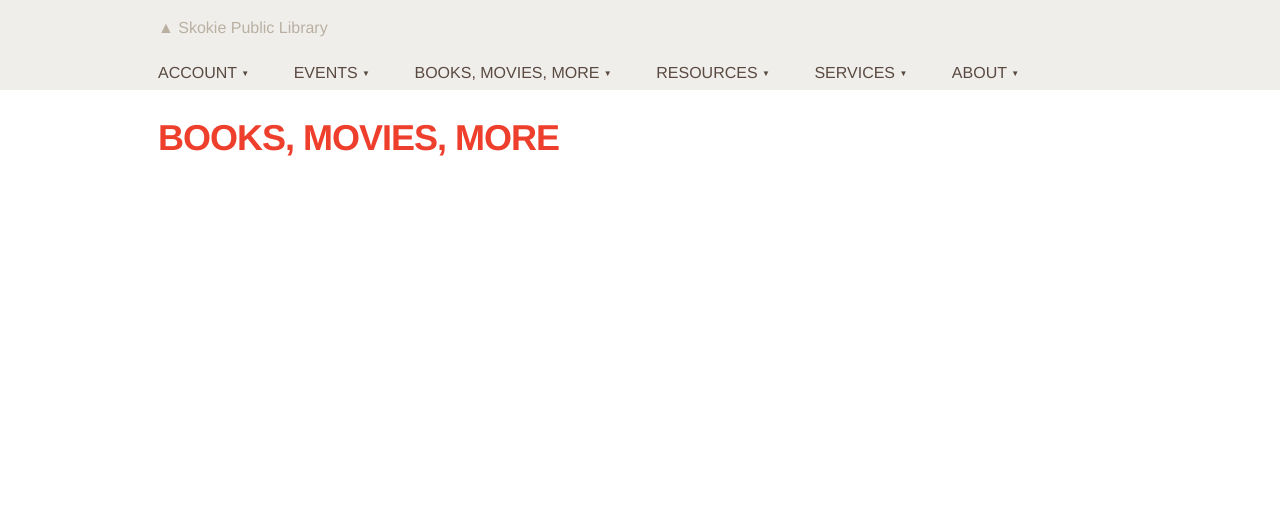
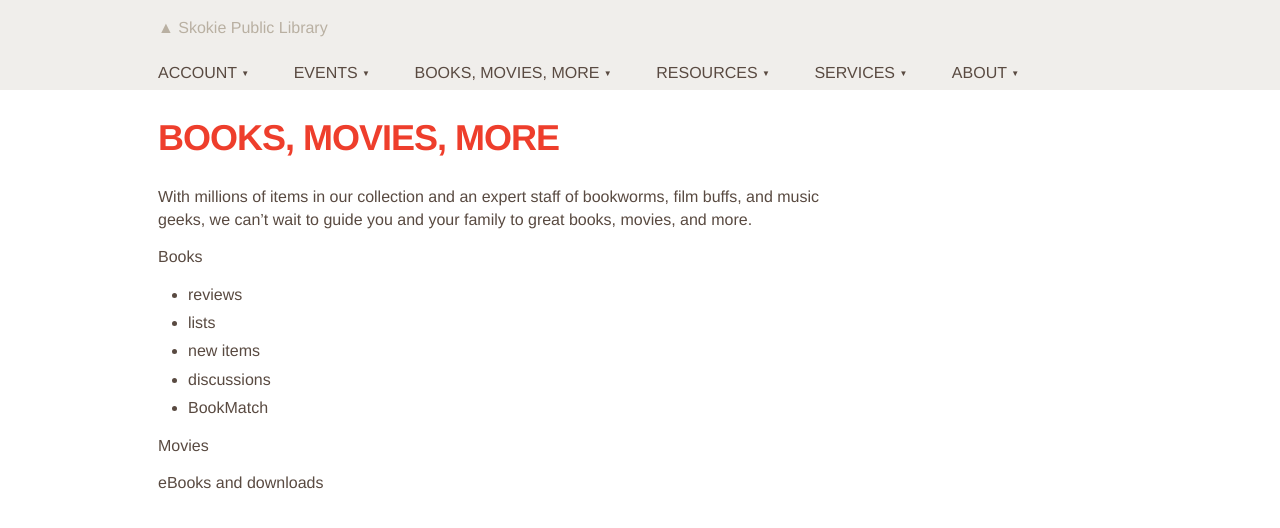
Before and after one commit to skokielibrary/spl-content, a Jekyll site: the page built from _content/annabelle/books-movies-more--index.markdown, in a window 1280 px wide. Shown: the top 528 px of the page. Built offline with Jekyll 4.4.1, drawn with Linux system fonts in a browser that asks for light colours.

Commit message:
Updated books-movies-more--index.markdown

```diff
--- a/_content/annabelle/books-movies-more--index.markdown
+++ b/_content/annabelle/books-movies-more--index.markdown
@@ -1,5 +1,18 @@
 ---
 layout: page
-title: Books, movies, more
+title: "Books, movies, more"
 published: true
 ---
+
+With millions of items in our collection and an expert staff of bookworms, film buffs, and music geeks, we can't wait to guide you and your family to great books, movies, and more.
+
+Books
+- reviews
+- lists
+- new items
+- discussions
+- BookMatch
+
+Movies
+
+eBooks and downloads
```
